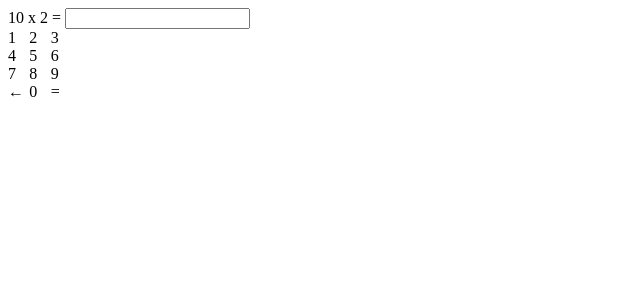
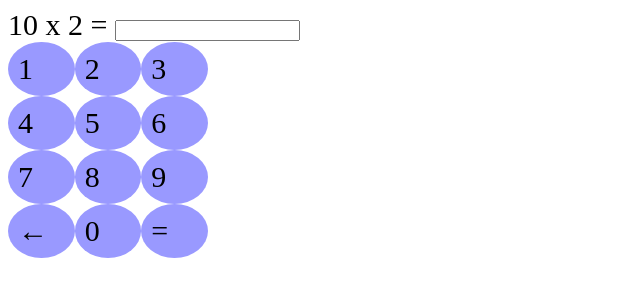
Before and after one commit to computerist/mentalmaths, a plain HTML site: page index.html in a window 1280 px wide. Shown: the whole page, without its empty margins (0-640 px from the left). Drawn offline with Linux system fonts and the light colour scheme.

Commit message:
made the buttons more button-like

```diff
--- a/mental.css
+++ b/mental.css
@@ -1,3 +1,7 @@
+body {
+  font-size: 30px;
+}
+
 .buttons {
     display:table;
 }
@@ -9,6 +13,9 @@
 .button {
     display:table-cell;
     width:25%;
+    background-color: #9999FF;
+    padding: 10px;
+    border-radius: 50%;
 }
 
 .correct {
```
